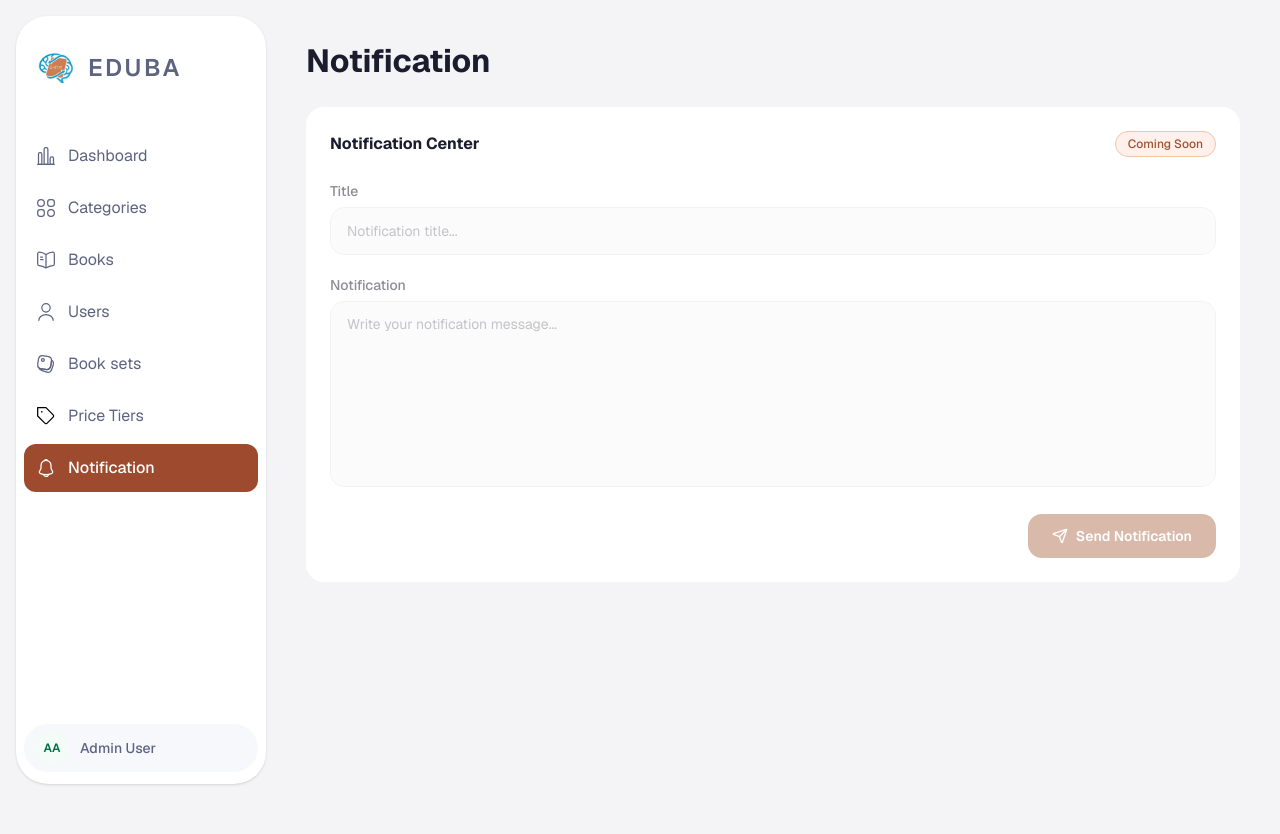
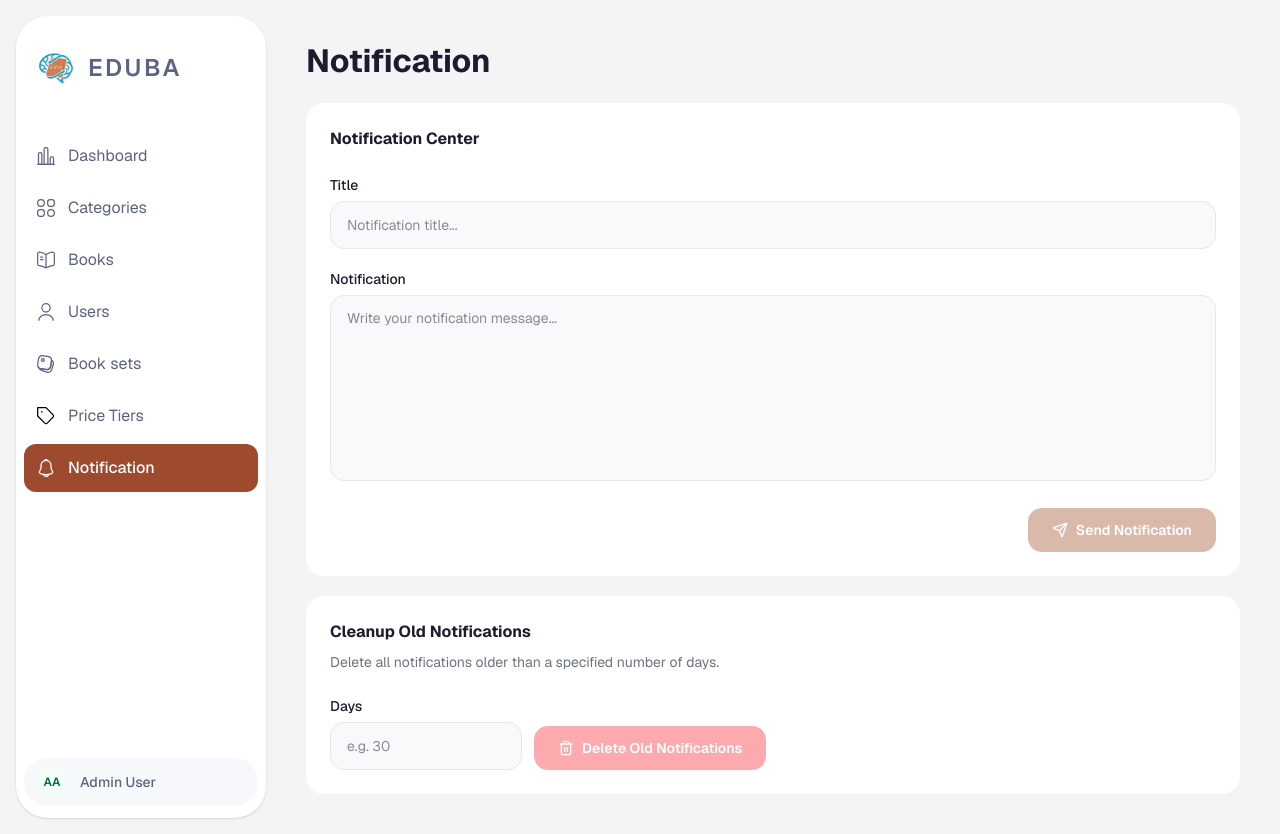
Before and after one commit to Eduba-app/dash, a Next.js app: page /dashboard/notifications in a window 1280 px wide. Before the commit the page ends 800 px from the top, so only its background shows below. Built offline with nearby package versions, Linux system fonts and the light colour scheme; no server answers.

Commit message:
feat: connect dashboard stats, notifications broadcast & cleanup

```diff
--- a/src/app/dashboard/notifications/page.tsx
+++ b/src/app/dashboard/notifications/page.tsx
@@ -1,33 +1,70 @@
 "use client";
 
-import { Send } from "lucide-react";
+import { isAxiosError } from "axios";
+import { Send, Trash2 } from "lucide-react";
+import { useState } from "react";
+import { useMutation } from "@tanstack/react-query";
+import { toast } from "sonner";
+import { notificationsService } from "@/services/notifications.services";
+
+function getErrorMessage(error: unknown, fallback: string): string {
+  if (isAxiosError(error)) {
+    const msg = error.response?.data?.message;
+    if (typeof msg === "string") return msg;
+    if (Array.isArray(msg)) return msg.map((m: { property: string; constraints: Record<string, string> }) => Object.values(m.constraints).join(", ")).join(" | ");
+  }
+  return fallback;
+}
 
 export default function NotificationsPage() {
+  const [title, setTitle] = useState("");
+  const [body, setBody] = useState("");
+  const [days, setDays] = useState("");
+
+  const broadcastMutation = useMutation({
+    mutationFn: () => notificationsService.broadcast({ title, body }),
+    onSuccess: () => {
+      toast.success("Notification sent to all active users");
+      setTitle("");
+      setBody("");
+    },
+    onError: (error) =>
+      toast.error(getErrorMessage(error, "Failed to send notification")),
+  });
+
+  const cleanupMutation = useMutation({
+    mutationFn: () => notificationsService.cleanup(Number(days)),
+    onSuccess: (data) => {
+      toast.success(`Deleted ${data?.deleted ?? 0} old notification(s)`);
+      setDays("");
+    },
+    onError: (error) =>
+      toast.error(getErrorMessage(error, "Failed to delete old notifications")),
+  });
+
+  const canSend = title.trim().length > 0 && body.trim().length > 0;
+  const canClean = Number(days) > 0;
+
   return (
-    <div className="p-4 sm:p-6 pb-0">
-      <h1 className="text-[#1C1C2E] text-2xl sm:text-[32px] font-bold mb-6">Notification</h1>
+    <div className="p-4 sm:p-6 pb-0 space-y-5">
+      <h1 className="text-[#1C1C2E] text-2xl sm:text-[32px] font-bold">Notification</h1>
 
+      {/* Broadcast Card */}
       <div className="bg-white rounded-2xl p-6">
-        {/* Header */}
-        <div className="flex items-center justify-between mb-6">
-          <h2 className="text-[#1C1C2E] font-bold text-base">
-            Notification Center
-          </h2>
-          <span className="text-xs bg-[#FFF0EB] text-[#A0522D] font-medium px-3 py-1 rounded-full border border-[#F0C4A8]">
-            Coming Soon
-          </span>
-        </div>
+        <h2 className="text-[#1C1C2E] font-bold text-base mb-6">
+          Notification Center
+        </h2>
 
-        {/* Form — disabled until API is ready */}
-        <div className="space-y-5 opacity-50 pointer-events-none select-none">
+        <div className="space-y-5">
           <div>
             <label className="block text-sm font-medium text-[#1C1C2E] mb-1.5">
               Title
             </label>
             <input
-              disabled
+              value={title}
+              onChange={(e) => setTitle(e.target.value)}
               placeholder="Notification title..."
-              className="w-full h-12 px-4 rounded-xl border border-[#E5E7EB] bg-[#F9F9FB] text-[#1C1C2E] text-sm outline-none"
+              className="w-full h-12 px-4 rounded-xl border border-[#E5E7EB] bg-[#F9F9FB] text-[#1C1C2E] text-sm outline-none focus:border-[#A0522D] focus:ring-2 focus:ring-[#A0522D]/10 transition-all"
             />
           </div>
 
@@ -36,22 +73,58 @@ export default function NotificationsPage() {
               Notification
             </label>
             <textarea
-              disabled
+              value={body}
+              onChange={(e) => setBody(e.target.value)}
               rows={8}
               placeholder="Write your notification message..."
-              className="w-full px-4 py-3 rounded-xl border border-[#E5E7EB] bg-[#F9F9FB] text-[#1C1C2E] text-sm outline-none resize-none"
+              className="w-full px-4 py-3 rounded-xl border border-[#E5E7EB] bg-[#F9F9FB] text-[#1C1C2E] text-sm outline-none focus:border-[#A0522D] focus:ring-2 focus:ring-[#A0522D]/10 transition-all resize-none"
             />
           </div>
         </div>
 
-        {/* Send Button */}
         <div className="flex justify-end mt-5">
           <button
-            disabled
-            className="flex items-center justify-center gap-2 h-11 w-full sm:w-auto px-6 rounded-xl bg-[#A0522D] text-white text-sm font-semibold opacity-40 cursor-not-allowed"
+            onClick={() => broadcastMutation.mutate()}
+            disabled={!canSend || broadcastMutation.isPending}
+            className="flex items-center justify-center gap-2 h-11 w-full sm:w-auto px-6 rounded-xl bg-[#A0522D] text-white text-sm font-semibold hover:bg-[#8B4513] transition-colors disabled:opacity-40 disabled:cursor-not-allowed"
           >
             <Send className="w-4 h-4" />
-            Send Notification
+            {broadcastMutation.isPending ? "Sending..." : "Send Notification"}
+          </button>
+        </div>
+      </div>
+
+      {/* Cleanup Card */}
+      <div className="bg-white rounded-2xl p-6">
+        <h2 className="text-[#1C1C2E] font-bold text-base mb-2">
+          Cleanup Old Notifications
+        </h2>
+        <p className="text-[#6B7280] text-sm mb-6">
+          Delete all notifications older than a specified number of days.
+        </p>
+
+        <div className="flex flex-col sm:flex-row gap-3 items-start sm:items-end">
+          <div className="w-full sm:w-48">
+            <label className="block text-sm font-medium text-[#1C1C2E] mb-1.5">
+              Days
+            </label>
+            <input
+              type="number"
+              min={1}
+              value={days}
+              onChange={(e) => setDays(e.target.value)}
+              placeholder="e.g. 30"
+              className="w-full h-12 px-4 rounded-xl border border-[#E5E7EB] bg-[#F9F9FB] text-[#1C1C2E] text-sm outline-none focus:border-[#A0522D] focus:ring-2 focus:ring-[#A0522D]/10 transition-all"
+            />
+          </div>
+
+          <button
+            onClick={() => cleanupMutation.mutate()}
+            disabled={!canClean || cleanupMutation.isPending}
+            className="flex items-center justify-center gap-2 h-11 w-full sm:w-auto px-6 rounded-xl bg-red-500 text-white text-sm font-semibold hover:bg-red-600 transition-colors disabled:opacity-40 disabled:cursor-not-allowed"
+          >
+            <Trash2 className="w-4 h-4" />
+            {cleanupMutation.isPending ? "Deleting..." : "Delete Old Notifications"}
           </button>
         </div>
       </div>
--- a/src/app/dashboard/page.tsx
+++ b/src/app/dashboard/page.tsx
@@ -4,9 +4,10 @@ import { useQuery } from "@tanstack/react-query";
 import Image from "next/image";
 import balance from "../../../public/icons/Balance Icon.svg";
 import users from "../../../public/icons/Customer Icon.svg";
-import timer from "../../../public/icons/timer.svg";
+import bookIcon from "../../../public/icons/book.svg";
+import clipboardIcon from "../../../public/icons/clipboard.svg";
 import { booksService } from "@/services/books.services";
-import { usersService } from "@/services/users.services";
+import { dashboardService } from "@/services/dashboard.services";
 import { Book } from "@/types/book";
 
 // Book Row
@@ -71,13 +72,11 @@ export default function DashboardPage() {
     queryFn: () => booksService.getAll({ page: 1, limit: 7 }),
   });
 
-  const { data: usersResponse } = useQuery({
-    queryKey: ["users-count"],
-    queryFn: () => usersService.getAll({ page: 1, limit: 1 }),
+  const { data: stats } = useQuery({
+    queryKey: ["dashboard-stats"],
+    queryFn: dashboardService.getStats,
     staleTime: 5 * 60 * 1000,
   });
-
-  const totalUsers = usersResponse?.data?.meta?.total;
 
   const books: Book[] = booksResponse?.data?.data ?? [];
 
@@ -89,7 +88,7 @@ export default function DashboardPage() {
       <div className="bg-white rounded-2xl p-4 sm:p-6">
         <h2 className="text-[#19213D] text-base font-medium mb-4">Overview</h2>
 
-        <div className="grid grid-cols-1 lg:grid-cols-3 gap-2 bg-[#F6F8FC] rounded-[32px] border-[1.5px] border-[#EBEFF6] p-2">
+        <div className="grid grid-cols-1 sm:grid-cols-2 lg:grid-cols-4 gap-2 bg-[#F6F8FC] rounded-[32px] border-[1.5px] border-[#EBEFF6] p-2">
           {/* Users */}
           <div className="bg-white border-[1.5px] border-[#E5E7EB] rounded-[24px] py-4 px-8">
             <div className="flex items-center gap-2 text-[#5D6481] text-sm font-medium mb-3">
@@ -97,7 +96,7 @@ export default function DashboardPage() {
               <span>Users</span>
             </div>
             <p className="text-[#19213D] text-[40px] sm:text-[60px] font-semibold">
-              {totalUsers?.toLocaleString() ?? "—"}
+              {stats?.activeStudents?.toLocaleString() ?? "—"}
             </p>
           </div>
 
@@ -108,21 +107,33 @@ export default function DashboardPage() {
               <span>Revenue</span>
             </div>
             <div className="flex items-baseline gap-2">
-              <p className="text-[#19213D] text-[40px] sm:text-[60px] font-medium">265K</p>
-              <span className="text-[#5D6481] text-sm">last 30 days</span>
+              <p className="text-[#19213D] text-[40px] sm:text-[60px] font-medium">
+                ${stats ? (stats.revenueThisMonthCents / 100).toLocaleString() : "—"}
+              </p>
+              <span className="text-[#5D6481] text-sm">this month</span>
             </div>
           </div>
 
-          {/* Study Time */}
+          {/* Catalog */}
           <div className="bg-transparent p-4">
             <div className="flex items-center gap-2 text-[#5D6481] text-sm font-medium mb-3">
-              <Image src={timer} width={24} height={24} alt="timer icon" />
-              <span>Study time in hours</span>
+              <Image src={bookIcon} width={24} height={24} alt="book icon" />
+              <span>Catalog</span>
             </div>
-            <div className="flex items-baseline gap-2">
-              <p className="text-[#19213D] text-[40px] sm:text-[60px] font-medium">360</p>
-              <span className="text-[#5D6481] text-sm">last 30 days</span>
+            <p className="text-[#19213D] text-[40px] sm:text-[60px] font-medium">
+              {stats?.activeBooks?.toLocaleString() ?? "—"}
+            </p>
+          </div>
+
+          {/* Subscriptions */}
+          <div className="bg-transparent p-4">
+            <div className="flex items-center gap-2 text-[#5D6481] text-sm font-medium mb-3">
+              <Image src={clipboardIcon} width={24} height={24} alt="clipboard icon" />
+              <span>Subscriptions</span>
             </div>
+            <p className="text-[#19213D] text-[40px] sm:text-[60px] font-medium">
+              {stats?.activeSubscriptions?.toLocaleString() ?? "—"}
+            </p>
           </div>
         </div>
       </div>
--- /dev/null
+++ b/src/services/dashboard.services.ts
@@ -0,0 +1,15 @@
+import api from "@/lib/api/axios";
+
+export interface DashboardStats {
+  activeStudents: number;
+  activeSubscriptions: number;
+  activeBooks: number;
+  revenueThisMonthCents: number;
+}
+
+export const dashboardService = {
+  getStats: async (): Promise<DashboardStats> => {
+    const { data } = await api.get("/admin/dashboard/stats");
+    return data?.data ?? data;
+  },
+};
--- a/src/services/notifications.services.ts
+++ b/src/services/notifications.services.ts
@@ -26,10 +26,16 @@ export const notificationsService = {
     await api.put("/notifications/read-all");
   },
 
+  // POST /notifications/broadcast (Admin only)
+  broadcast: async (payload: { title: string; body: string }): Promise<void> => {
+    await api.post("/notifications/broadcast", payload);
+  },
+
   // DELETE /notifications/cleanup (Admin only)
-  cleanup: async (days: number): Promise<void> => {
-    await api.delete("/notifications/cleanup", {
+  cleanup: async (days: number): Promise<{ deleted: number }> => {
+    const { data } = await api.delete("/notifications/cleanup", {
       params: { days },
     });
+    return data?.data ?? data;
   },
 };
```
